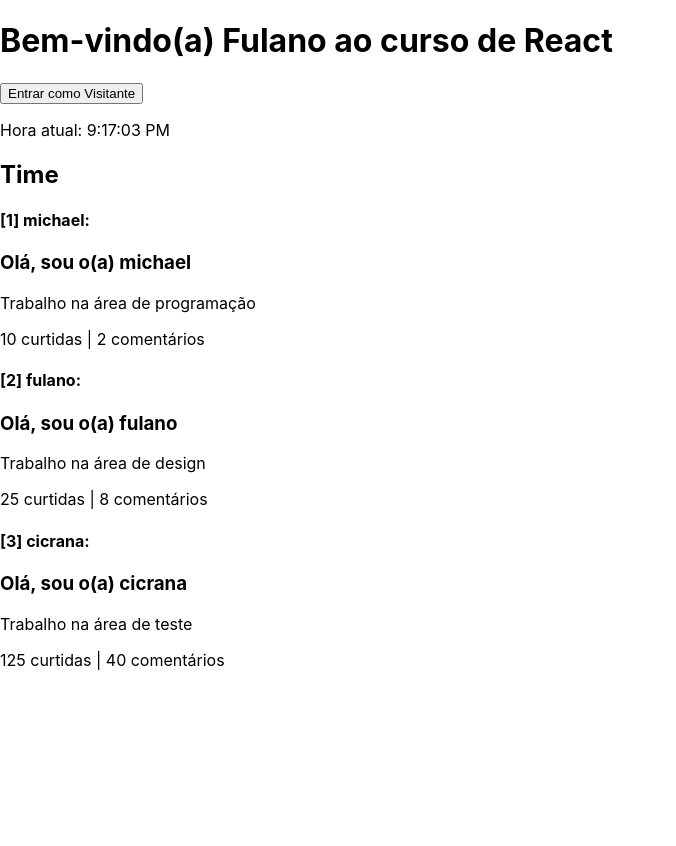
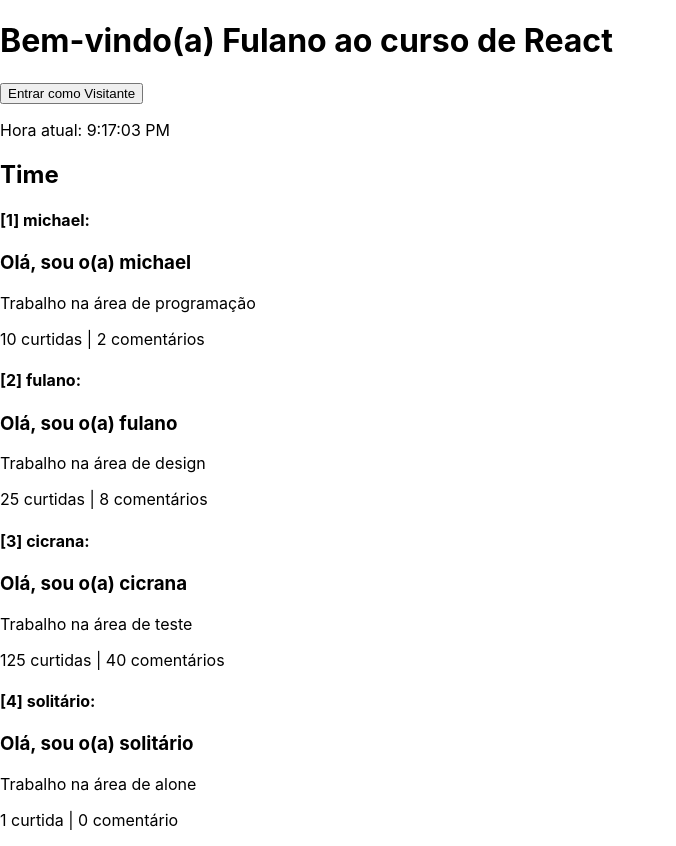
Before and after one commit to menestrel-mkmb/udemy_mat-fraga_react, a React (Create React App) app in the folder meu-app/: page / in a window 1280 px wide. Shown: the whole page, without its empty margins (0-676 px from the left). Before the commit the page ends 800 px from the top, so only its background shows below. Built offline with nearby package versions, Linux system fonts and the light colour scheme.

Commit message:
~ Person plural comentário/curtida;

```diff
--- a/meu-app/src/App.js
+++ b/meu-app/src/App.js
@@ -1,7 +1,5 @@
-import logo from './logo.svg';
 import './App.css';
 import BemVindo from './components/BemVindo/BemVindo';
-import Person from './components/Person/Person';
 import Equipe from './components/Equipe/Equipe';
 import Relogio from './components/Relogio/Relogio';
 
--- a/meu-app/src/components/Equipe/Equipe.js
+++ b/meu-app/src/components/Equipe/Equipe.js
@@ -2,7 +2,6 @@
 import Person from "../Person/Person";
 
 class Equipe extends Component {
-
   constructor(props) {
     super(props);
 
@@ -14,6 +13,7 @@
         {id: 1, username: "michael",job: "programação", curtidas: 10, comentarios: 2},
         {id: 2, username: "fulano",job: "design", curtidas: 25, comentarios: 8},
         {id: 3, username: "cicrana",job: "teste", curtidas: 125, comentarios: 40},
+        {id: 4, username: "solitário",job: "alone", curtidas: 1, comentarios: 0},
       ]
     }
 
--- a/meu-app/src/components/Person/Person.js
+++ b/meu-app/src/components/Person/Person.js
@@ -7,8 +7,8 @@
         <h4>{`[${props.id}] ${props.name}:`}</h4>
         <h3 className="person__subtitle subtitle">Olá, sou o(a) {props.name}</h3>
         <p>Trabalho na área de {props.job}</p>
-        <p>{`${props.likes} curtidas |
-        ${props.comments} comentários`}</p>
+        <p>{`${props.likes} curtida${props.likes > 1 ? "s ": " "}|
+        ${props.comments} comentário${props.comments > 1 ? "s ": " "}`}</p>
     </>);
 }
 
```
Lines whose indentation alone changed are shown as unchanged.
